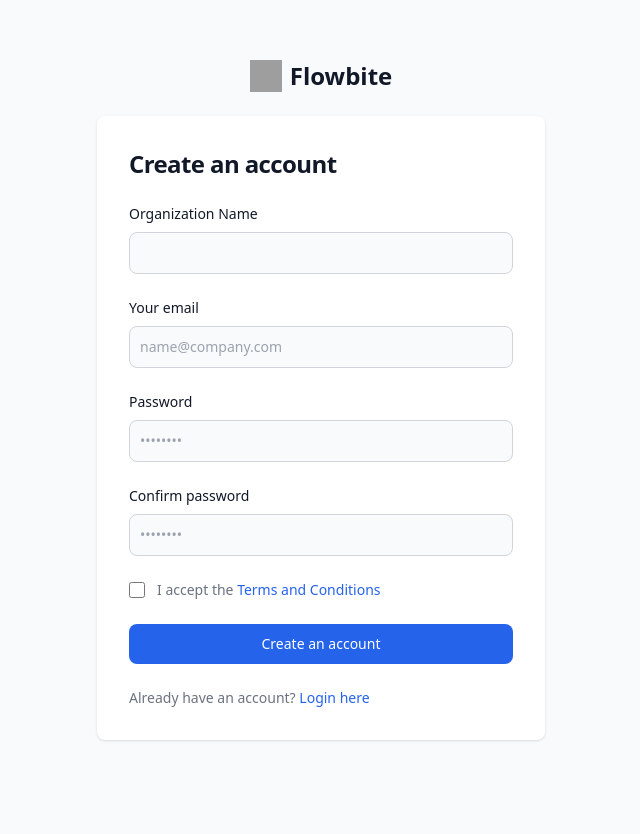
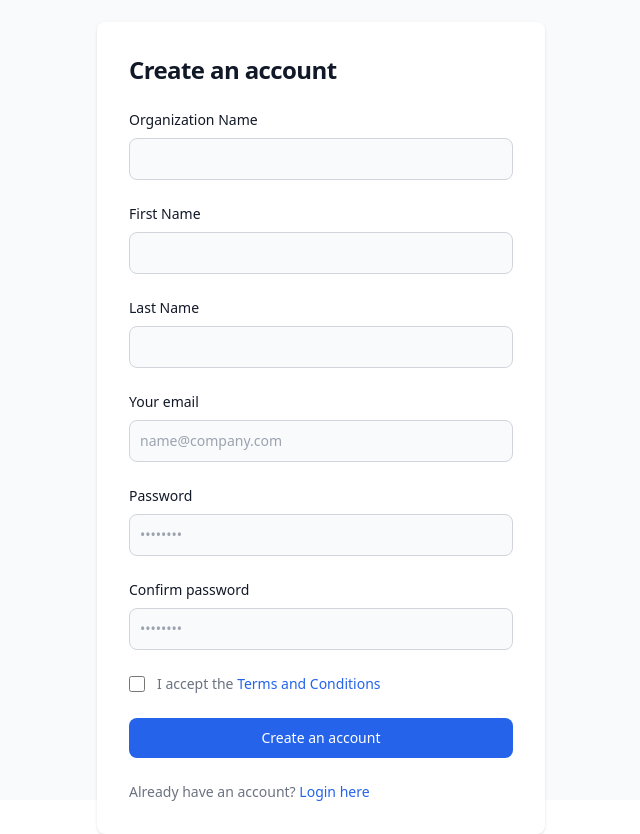
Before and after one commit to mdomeracki231994/mc_ticketing_system, a Django app: page /auth/signup/ in a window 1280 px wide. Shown: the whole page, without its empty margins (319-959 px from the left). Before the commit the page ends 741 px from the top, so only its background shows below. Run offline with Django 5.2, Linux system fonts and the light colour scheme; style sheets or scripts are compiled from the project's sources; some libraries are stand-ins or nearby versions; grey boxes are pictures that could not be loaded.

Commit message:
Adding more info on signup, and changing the redirect to projects page

```diff
--- a/Apps/app_user/models.py
+++ b/Apps/app_user/models.py
@@ -15,7 +15,6 @@
             last_name=None,
             is_active=False,
             is_staff=False,
-            is_site_owner=False,
             org_id = None,
     ):
         if not email:
@@ -30,7 +29,6 @@
             last_name=last_name,
             is_active=is_active,
             is_staff=is_staff,
-            is_site_owner=is_site_owner,
             org_id=org_id,
         )
         user.set_password(password)
--- a/Apps/app_user/views.py
+++ b/Apps/app_user/views.py
@@ -9,12 +9,16 @@
     if request.method == 'POST':
         email = request.POST['email']
         password = request.POST['password']
+        first_name = request.POST['first_name']
+        last_name = request.POST['last_name']
         org_name = request.POST['org_name']
         org = Organization.objects.create(name=org_name)
         new_user = AppUser.objects.create_user(
             email=email,
             password=password,
             is_active=True,
+            first_name=first_name,
+            last_name=last_name,
             is_staff=True,
             org_id=org.id,
         )
--- a/Apps/ticket_management/views.py
+++ b/Apps/ticket_management/views.py
@@ -49,7 +49,7 @@
             org=org,
         )
         new_ticket.save()
-        return redirect('home')
+        return redirect('projects_index')
 
     users_org_id = request.user.org_id
     org = Organization.objects.get(id=users_org_id)
--- a/templates/app_user/signup.html
+++ b/templates/app_user/signup.html
@@ -17,11 +17,28 @@
                 <form class="space-y-4 md:space-y-6" method="POST">
                     {% csrf_token %}
                     <div>
-                        <label for="org_name" class="block mb-2 text-sm font-medium text-gray-900 dark:text-white">Organization Name
-                            </label>
+                        <label for="org_name" class="block mb-2 text-sm font-medium text-gray-900 dark:text-white">Organization
+                            Name
+                        </label>
                         <input type="text" name="org_name" id="org_name"
                                class="bg-gray-50 border border-gray-300 text-gray-900 text-sm rounded-lg focus:ring-primary-600 focus:border-primary-600 block w-full p-2.5 dark:bg-gray-700 dark:border-gray-600 dark:placeholder-gray-400 dark:text-white dark:focus:ring-blue-500 dark:focus:border-blue-500"
-                                required="">
+                               required="">
+                    </div>
+                    <div>
+                        <label for="first_name" class="block mb-2 text-sm font-medium text-gray-900 dark:text-white">First Name
+
+                        </label>
+                        <input type="text" name="first_name" id="first_name"
+                               class="bg-gray-50 border border-gray-300 text-gray-900 text-sm rounded-lg focus:ring-primary-600 focus:border-primary-600 block w-full p-2.5 dark:bg-gray-700 dark:border-gray-600 dark:placeholder-gray-400 dark:text-white dark:focus:ring-blue-500 dark:focus:border-blue-500"
+                               required="">
+                    </div>
+                    <div>
+                        <label for="last_name" class="block mb-2 text-sm font-medium text-gray-900 dark:text-white">Last Name
+
+                        </label>
+                        <input type="text" name="last_name" id="last_name"
+                               class="bg-gray-50 border border-gray-300 text-gray-900 text-sm rounded-lg focus:ring-primary-600 focus:border-primary-600 block w-full p-2.5 dark:bg-gray-700 dark:border-gray-600 dark:placeholder-gray-400 dark:text-white dark:focus:ring-blue-500 dark:focus:border-blue-500"
+                               required="">
                     </div>
                     <div>
                         <label for="email" class="block mb-2 text-sm font-medium text-gray-900 dark:text-white">Your
```
